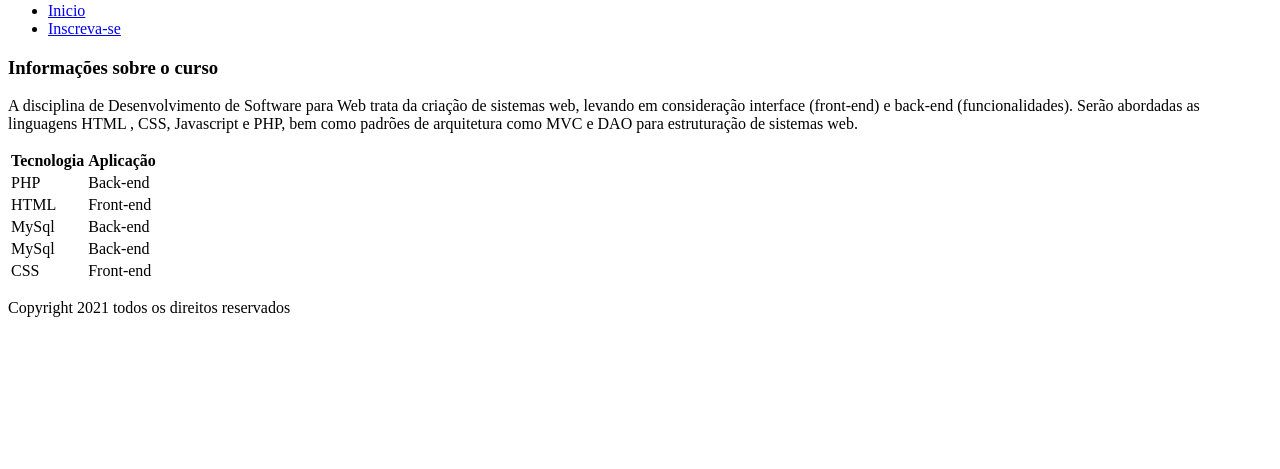
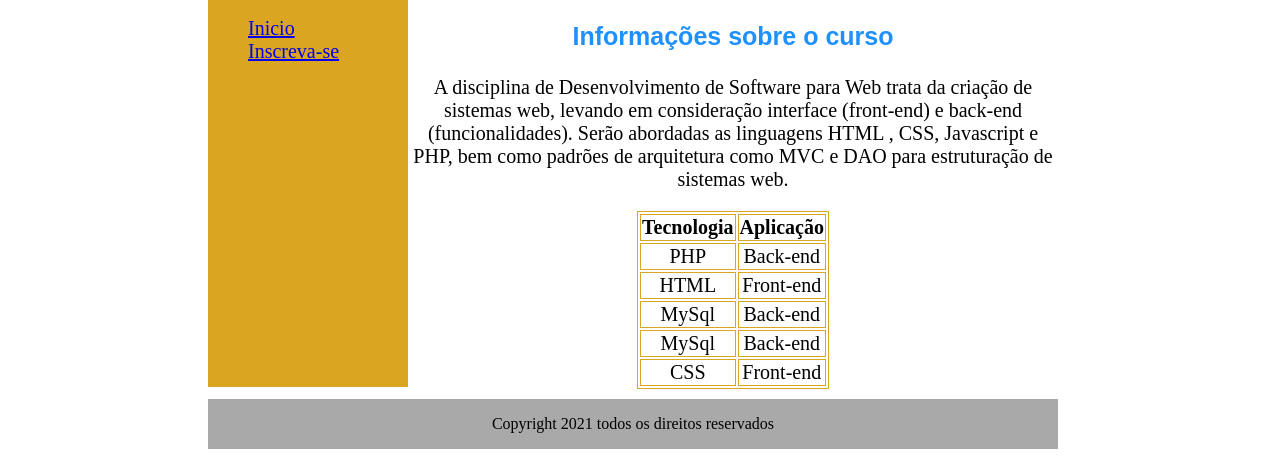
Before and after one commit to leonardo99i/Dev_Web, a plain HTML site: page Aula_04/index.html in a window 1280 px wide. Shown: the part 361-830 px from the top of the page. Before the commit the page ends 800 px from the top, so only its background shows below. Drawn offline with Linux system fonts and the light colour scheme.

Commit message:
Avançando

```diff
--- a/Aula_04/index.html
+++ b/Aula_04/index.html
@@ -5,7 +5,8 @@
     <meta charset="UTF-8">
     <meta http-equiv="X-UA-Compatible" content="IE=edge">
     <meta name="viewport" content="width=device-width, initial-scale=1.0">
-    <title>Aula 02</title>
+    <title>Aula 04</title>
+    <link rel="stylesheet" href="style.css">
 </head>
 
 <body>
@@ -16,15 +17,15 @@
             <h1>Curso de Programação Web</h1>
         </header>
 
-        <nav>
-            <ul>
+        <nav id="coluna-1">
+            <ul id="menu-navegacao">
                 <li> <a href="index.html">Inicio</a></li>
                 <li> <a href="cadastro.html">Inscreva-se</a></li>
             </ul>
         </nav>
 
 
-        <article>
+        <article id="coluna-2">
             <h1>Informações sobre o curso</h1>
             <p>
                 A disciplina de Desenvolvimento de Software para Web trata da criação de sistemas web, levando em
@@ -62,7 +63,7 @@
                 </tr>
             </table>
         </article>
-        <footer>
+        <footer id="rodape">
             <p>Copyright 2021 todos os direitos reservados</p>
         </footer>
     </section>
--- /dev/null
+++ b/Aula_04/style.css
@@ -0,0 +1,55 @@
+h1{
+    text-align: center;
+    font-size: 25px;
+    color: dodgerblue;
+    font-family: Arial, Helvetica, sans-serif;
+}
+
+section{
+    width: 850px;
+    background-color: #dcdcdc;
+    text-align: center;
+    margin-left: 200px;
+    padding-bottom: 20px;
+}
+
+header{
+    width: 850px;
+    height: 350px;
+    background-color: #a9a9a9;
+    float: left;
+}
+
+#menu-navegacao{
+    list-style: none;
+}
+
+#coluna-1{
+    float: left;
+    width: 200px;
+    text-align: left;
+    font-size: 20px;
+    height: 390px;
+    background-color: #DAA520;
+    color: aliceblue;
+}
+
+#coluna-2{
+    text-align: center;
+    font-size: 20px;
+    width: 650px;
+    float: left;
+}
+
+table,th,td{
+    margin: auto;
+    border: 0.5px solid #DAA520;
+    margin-bottom: 10px;
+}
+
+#rodape{
+    width: 850px;
+    background-color: #a9a9a9;
+    margin-bottom: 20px;
+    float: left;
+}
```
Also changed, not shown: Aula_04/cadastro.html (+12 -8 lines).
